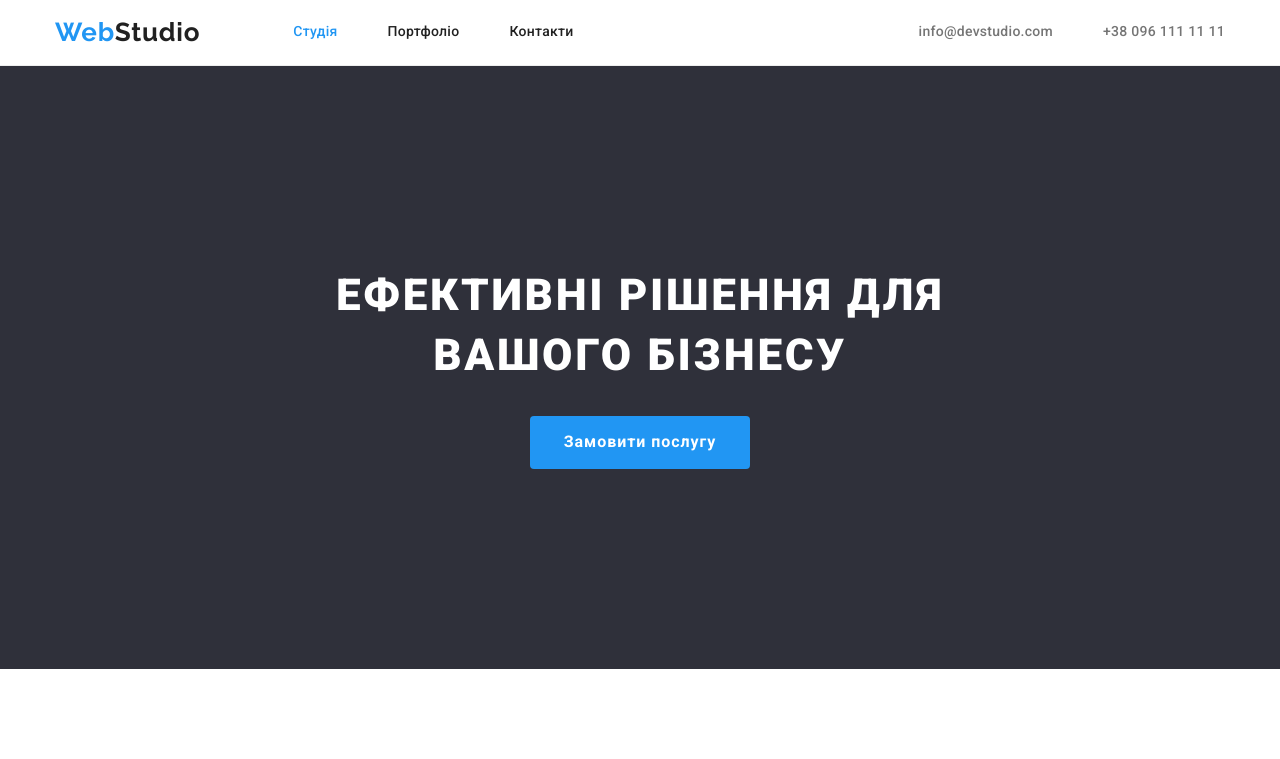
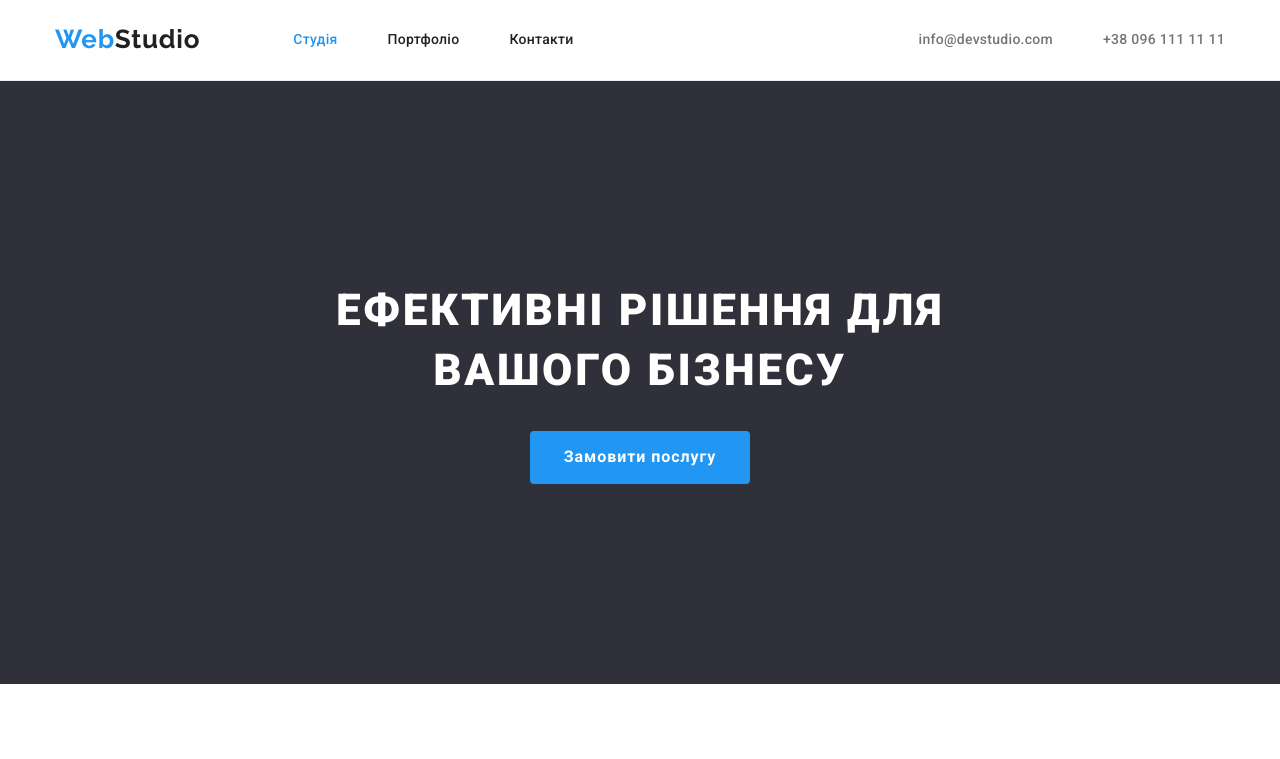
Before and after one commit to Levitska99/goit-markup-hw-03, a plain HTML site: page index.html in a window 1280 px wide. Shown: the top 759 px of the page. Drawn offline with nearby package versions, Linux system fonts and the light colour scheme.

Commit message:
hm_3_ corrected

```diff
--- a/css/style.css
+++ b/css/style.css
@@ -63,6 +63,8 @@ body{
     letter-spacing: 0.03em;
     color: var(--main-color);
     margin-right: 93px;
+    padding-top: 24px;
+    padding-bottom: 25px;
 
 }
 
@@ -93,8 +95,8 @@ body{
     line-height: 1.14;
     letter-spacing: 0.02em;
     color: var(--main-color);
-    padding-top: 24px;
-    padding-bottom: 25px;
+    padding-top: 32px;
+    padding-bottom: 32px;
     display: block;
 }
 .header-link.current {
@@ -108,8 +110,8 @@ color: var(--accent-color);
     line-height: 1.14;
     letter-spacing: 0.02em;
     color: var(--subtitle-colour);
-    padding-top: 24px;
-    padding-bottom: 25px;
+    padding-top: 32px;
+    padding-bottom: 32px;
     display: block;
 }
 
@@ -119,8 +121,8 @@ color: var(--accent-color);
     line-height: 1.14;
     letter-spacing: 0.02em;
     color: var(--subtitle-colour);
-    padding-top: 24px;
-    padding-bottom: 25px;
+    padding-top: 32px;
+    padding-bottom: 32px;
     display: block;
 }
 
@@ -374,8 +376,8 @@ color: var(--accent-color);
     margin-top: 20px;
 }
 
-.footer-list{
-    gap: 9px;
+.footer-item:not(:last-child){
+    margin-bottom: 9px;
 }
 
 .footer-map {
```
